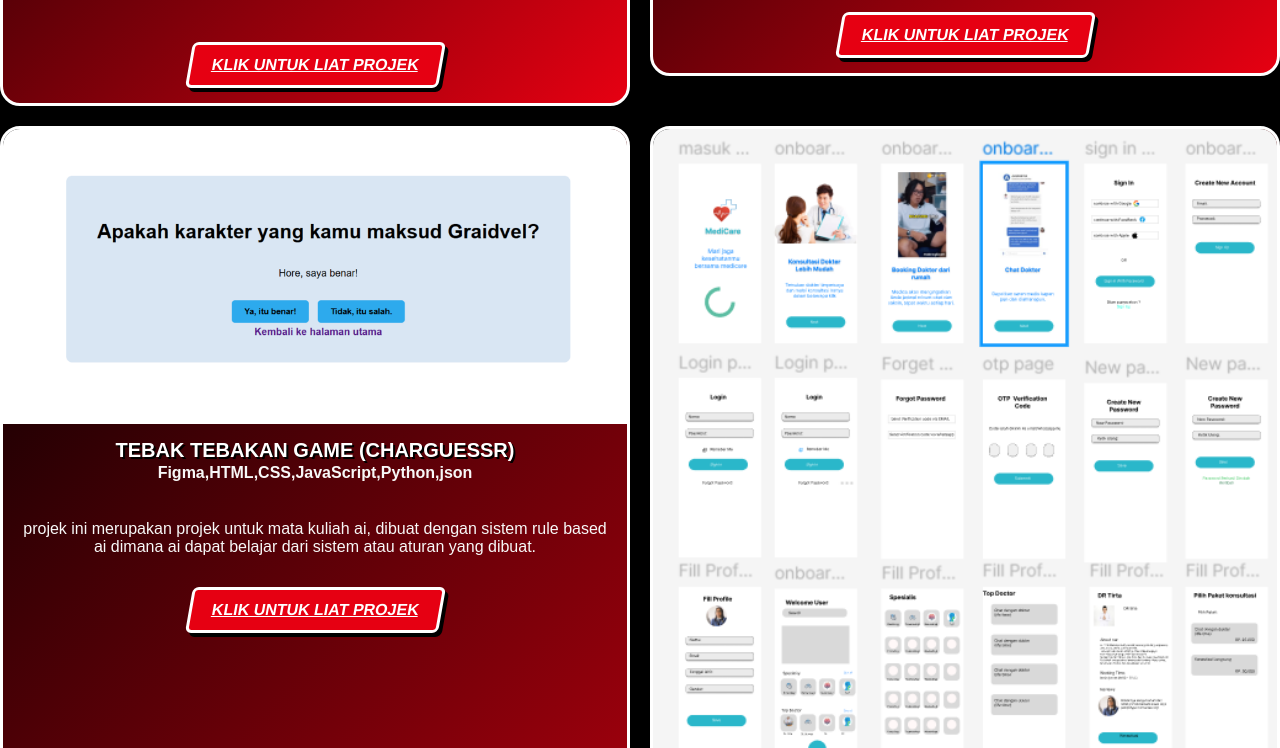
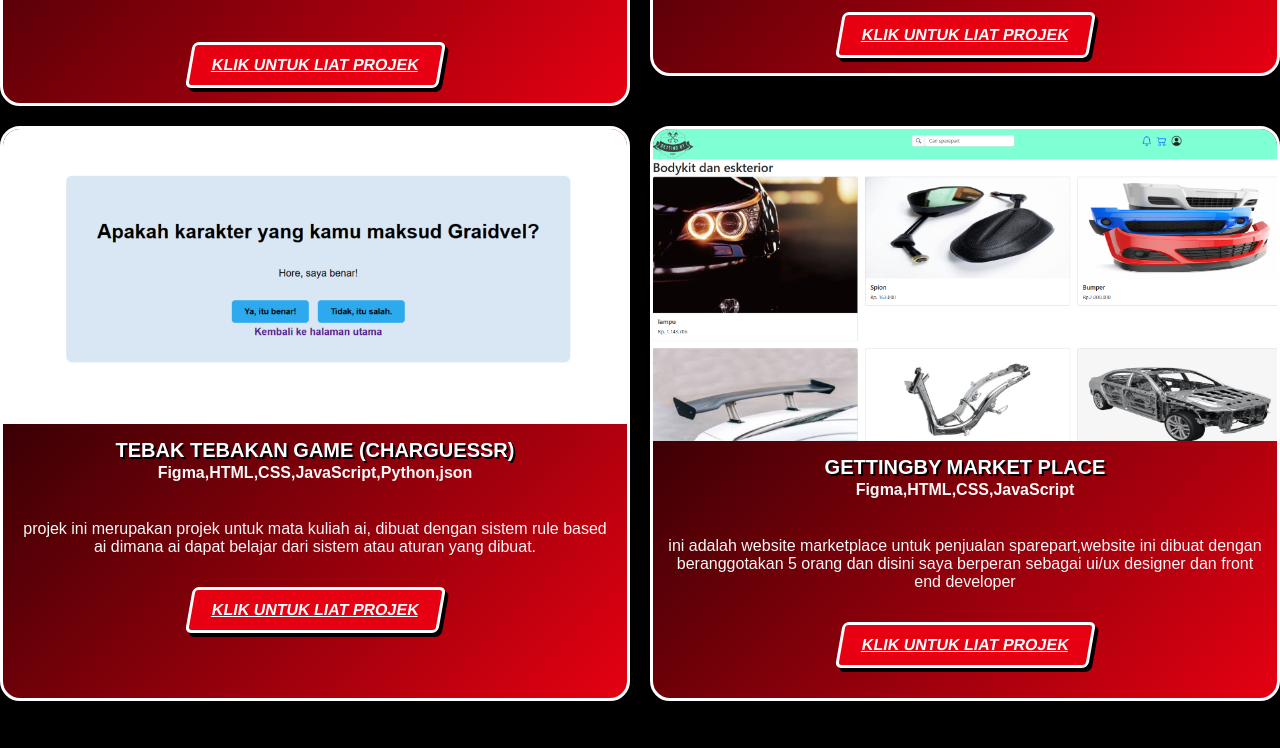
Before and after one commit to Afif-syaifulloh/Portofolio-Web, a plain HTML site: page coding-skills.html in a window 1280 px wide. Shown: the part 1588-2336 px from the top of the page. Drawn offline with Linux system fonts and the light colour scheme.

Commit message:
Update coding-skills.html

```diff
--- a/coding-skills.html
+++ b/coding-skills.html
@@ -236,18 +236,26 @@
             </div>
           </div>
 
-          <div class="card">
-            <img src="source gambar/Screenshot 2025-11-02 172402.png" />
+         <div class="card">
+            <img src="source gambar/Screenshot 2025-09-15 093503.png" />
             <div class="card-body">
-              <h5 class="card-title">Media Care Ui/UX</h5>
-              <h6 class="card-subtitle">Figma</h6>
+              <h5 class="card-title">GettingBy market place</h5>
+              <h6 class="card-subtitle">
+                Figma,HTML,CSS,JavaScript
+              </h6>
               <p class="card-text">
-                prototype website kesehatan seperti halo doc
+                ini adalah website marketplace untuk penjualan sparepart,website ini dibuat dengan beranggotakan 5 orang dan disini saya berperan sebagai ui/ux designer dan front end developer
               </p>
+              <div class="card-overlay">
+                <a
+                  href="https://afif-syaifulloh.github.io/GettingBy-market-place/"
+                  class="btn btn-warning"
+                  target="_blank"
+                  >Klik untuk liat projek</a
+                >
+              </div>
             </div>
           </div>
-        </div>
-      </section>
 
       <footer class="footer">
         <div class="moving-text">
```
